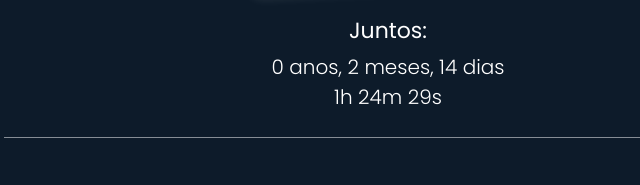
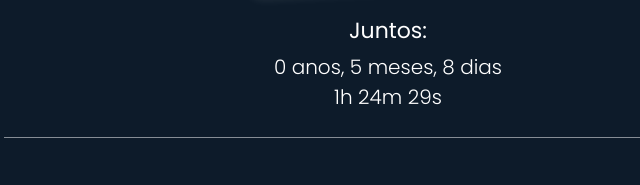
Before and after one commit to daniferdev/Love-Timing, a plain HTML site: page index.html in a window 1280 px wide. Shown: the part 282-467 px from the top of the page, 252-892 px from the left. Drawn offline with Linux system fonts and the light colour scheme.

Commit message:
change data

```diff
--- a/index.html
+++ b/index.html
@@ -115,7 +115,7 @@
     <iframe style="border-radius:12px" src="https://open.spotify.com/embed/track/2bidvM5hM1LGiEDkgp0EUz?utm_source=generator&theme=0" width="100%" height="152" frameBorder="0" allowfullscreen="" allow="autoplay; clipboard-write; encrypted-media; fullscreen; picture-in-picture" loading="lazy"></iframe>
    <script>
         function updateTimer() {
-            const startDate = new Date(2025, 0, 18)
+            const startDate = new Date(2024, 9, 26)
             const now = new Date();
             let diff = now - startDate;
 
```
